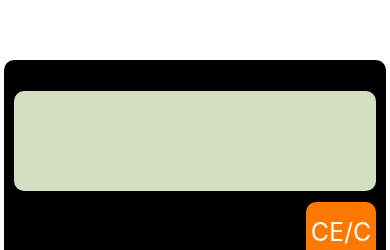
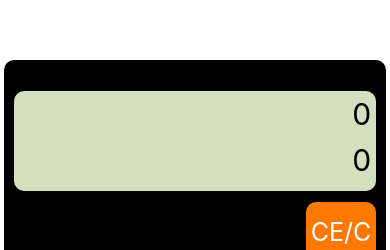
Before and after one commit to leocassiosilva/calculadora, a React Native app: screen / in a window 390 px wide. Shown: the part 109-359 px from the top of the page. Built offline with nearby package versions, Linux system fonts and the light colour scheme.

Commit message:
add o componente display

```diff
--- a/App.js
+++ b/App.js
@@ -2,13 +2,16 @@ import { StatusBar } from 'expo-status-bar';
 import React from 'react';
 import { StyleSheet, Text, View, TouchableHighlight } from 'react-native';
 import Btn from './src/componentes/botao'
+import Display from './src/componentes/display'
 
 export default function App() {
   return (
     <View style={styles.container}>
       <View style={styles.conteudo}>
         <Text>Calculadora!</Text>
-        <View style={styles.display}></View>
+        <View>
+          <Display valor={0} resultado={0} />
+        </View>
 
         <View>
           <Btn label="CE/C" limpar></Btn>
--- a/src/componentes/display.js
+++ b/src/componentes/display.js
@@ -1,50 +1,39 @@
 import React from 'react';
-import { StyleSheet, Text, View, TouchableHighlight} from 'react-native';
+import { StyleSheet, Text, View, TouchableHighlight, ColorPropType} from 'react-native';
 
 export default props=>{
 
-    const  estilosBotoes=[styles.btn]
 
-    if(props.limpar){
-        estilosBotoes.push(styles.btn_limpar)
-    }
-
-    if(props.soma){
-        estilosBotoes.push(styles.btn_soma)
-    }
     return(
-        <TouchableHighlight style={estilosBotoes}>
-            <Text style={styles.texto} >{props.label}</Text>
-        </TouchableHighlight>
+        <View style={styles.display}>
+            <Text style={styles.textoDisplayOperacao}
+            numberOfLines={1}>{props.valor}</Text>
+            <Text style={styles.textoDisplayResultado}
+            numberOfLines={1}>{props.resultado}</Text>
+        </View>
     )
 }
 
 const styles = StyleSheet.create({
 
-    btn:{
-        backgroundColor:'#404146',
-        height:60,
-        width:70,
+    display:{
+        backgroundColor:'#d4dfbf',
+        height:100,
+        margin:10,
         borderRadius:10,
-        justifyContent:'center',
-        alignItems:'center',
+
     },
-    btn_limpar:{
-        backgroundColor:'#ff7900',
-        height:60,
-        width:70,
+    textoDisplayOperacao:{
+        color:'black',
+        fontSize:30,
         alignSelf:'flex-end',
-        borderRadius:10,
-        marginRight:10
+        padding:5
     },
-    texto:{
-        fontSize:25,
-        color:'white'
-    },
-    btn_soma:{
-        backgroundColor:'#404146',
-        height:129,
-        width:70,
-        borderRadius:10
+    textoDisplayResultado:{
+        color:'black',
+        fontSize:30,
+        alignSelf:'flex-end',
+        padding:5
     }
+
 });
```
